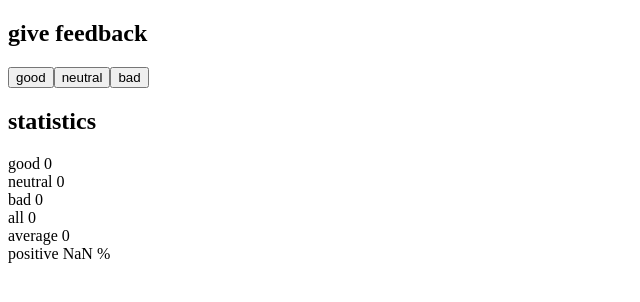
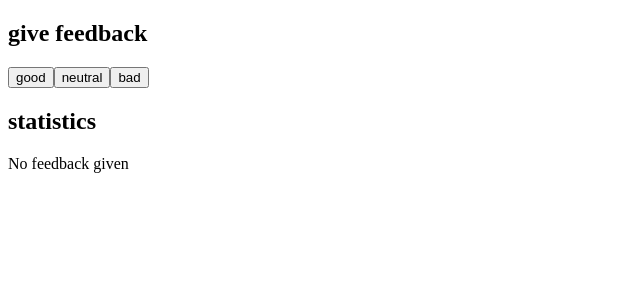
Before and after one commit to sadhu89/fullstackopen, a React (Create React App) app in the folder part1/unicafe/: page / in a window 1280 px wide. Shown: the top 302 px of the page, without its empty margins (0-640 px from the left). Built offline with nearby package versions, Linux system fonts and the light colour scheme.

Commit message:
unicafe step 4

```diff
--- a/part1/unicafe/src/Statistics.js
+++ b/part1/unicafe/src/Statistics.js
@@ -1,15 +1,27 @@
 const Statistics = ({good, neutral, bad}) => {
   const total = good + neutral + bad
+  const noFeedback = (
+      <p>
+        No feedback given
+      </p>
+    )
+
+  const body = (
+      <>
+        <div>good {good} </div>
+        <div>neutral {neutral}</div>
+        <div>bad {bad}</div>
+        <div>all {total}</div>
+        <div>average {total/3}</div>
+        <div>positive {(good/total)*100} %</div>
+      </>
+  )
+
 
   return (
     <>
       <h2>statistics</h2>
-      <div>good {good} </div>
-      <div>neutral {neutral}</div>
-      <div>bad {bad}</div>
-      <div>all {total}</div>
-      <div>average {total/3}</div>
-      <div>positive {(good/total)*100} %</div>
+      { total === 0 ? noFeedback : body }
     </>
   )
 }
```
